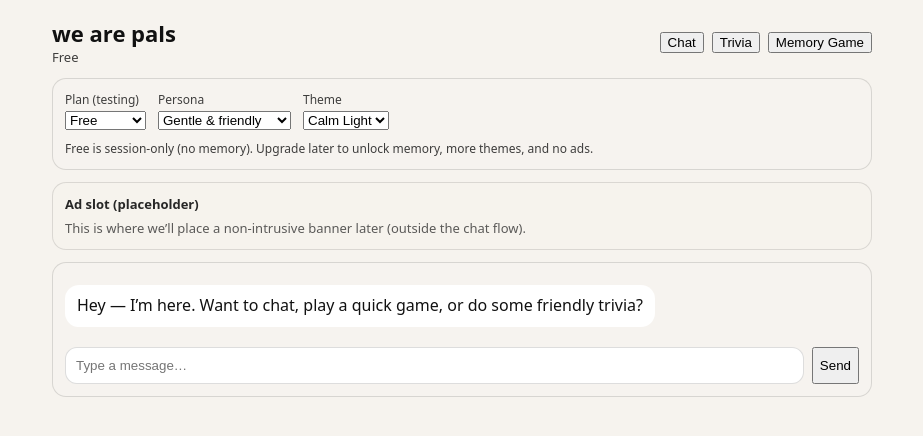
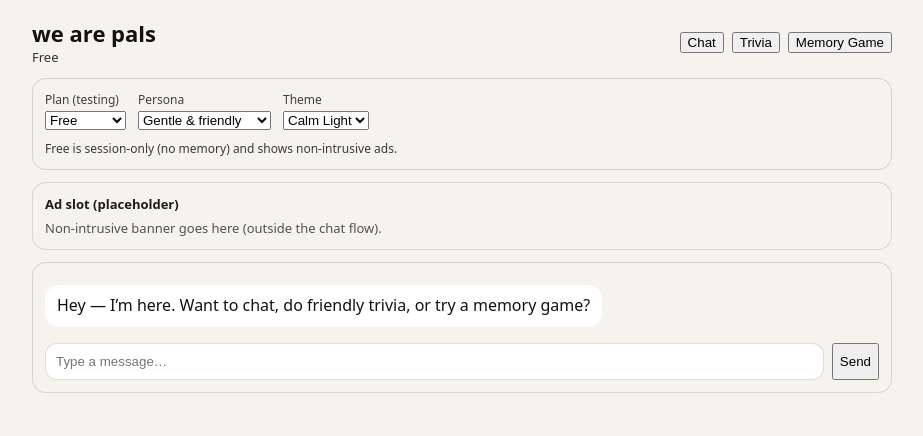
Before and after one commit to wearepalscontact-lang/we-are-pals, a Next.js app in the folder we-are-pals/: page / in a window 1280 px wide. Shown: the top 436 px of the page, without its empty margins (178-1101 px from the left). Built offline with nearby package versions, Linux system fonts and the light colour scheme.

Commit message:
Update page.tsx

```diff
--- a/we-are-pals/app/page.tsx
+++ b/we-are-pals/app/page.tsx
@@ -5,7 +5,6 @@ import { useEffect, useMemo, useRef, useState } from "react";
 type Role = "user" | "assistant";
 type Plan = "free" | "premium" | "super";
 type Mode = "chat" | "trivia" | "memory_game";
-
 type Msg = { role: Role; content: string };
 
 const PERSONAS = [
@@ -20,24 +19,33 @@ type ThemeId =
   | "calm_light"
   | "evening_calm"
   | "nature_soft"
+  | "high_contrast"
   | "warm_home"
-  | "high_contrast"
   | "starlight_calm"
   | "golden_hour";
 
-const THEMES: Record<ThemeId, { name: string; bg: string; fg: string; bubbleA: string; bubbleU: string }> = {
+const THEMES: Record<
+  ThemeId,
+  { name: string; bg: string; fg: string; bubbleA: string; bubbleU: string; sparkle?: boolean }
+> = {
   calm_light: { name: "Calm Light", bg: "#f6f3ee", fg: "#111111", bubbleA: "#ffffff", bubbleU: "#e9e3db" },
   evening_calm: { name: "Evening Calm 🌙", bg: "#0d1320", fg: "#f4f6ff", bubbleA: "#1b263a", bubbleU: "#2a3a55" },
   nature_soft: { name: "Nature Soft 🌿", bg: "#0f1f17", fg: "#f2fff7", bubbleA: "#173325", bubbleU: "#244a36" },
+  high_contrast: { name: "High Contrast ♿", bg: "#000000", fg: "#ffffff", bubbleA: "#121212", bubbleU: "#2a2a2a" },
+
   warm_home: { name: "Warm Home ☕", bg: "#1b1410", fg: "#fff6ee", bubbleA: "#2b1f18", bubbleU: "#3a2a20" },
-  high_contrast: { name: "High Contrast ♿", bg: "#000000", fg: "#ffffff", bubbleA: "#121212", bubbleU: "#2a2a2a" },
-  starlight_calm: { name: "Starlight Calm ✨", bg: "#0b0b19", fg: "#f6f3ff", bubbleA: "#151533", bubbleU: "#24245a" },
-  golden_hour: { name: "Golden Hour ✨", bg: "#1b1208", fg: "#fff3de", bubbleA: "#2a1a0d", bubbleU: "#3c270f" },
+
+  // Super Pal exclusives (sparkly vibe)
+  starlight_calm: { name: "Starlight Calm ✨", bg: "#0b0b19", fg: "#f6f3ff", bubbleA: "#151533", bubbleU: "#24245a", sparkle: true },
+  golden_hour: { name: "Golden Hour ✨", bg: "#1b1208", fg: "#fff3de", bubbleA: "#2a1a0d", bubbleU: "#3c270f", sparkle: true },
 };
 
 function themesForPlan(plan: Plan): ThemeId[] {
-  if (plan === "super") return ["calm_light", "evening_calm", "nature_soft", "warm_home", "high_contrast", "starlight_calm", "golden_hour"];
-  if (plan === "premium") return ["calm_light", "evening_calm", "nature_soft"];
+  // Your chosen policy:
+  // - Premium also gets themes (incl. accessibility)
+  // - Super gets all + exclusives
+  if (plan === "super") return ["calm_light", "evening_calm", "nature_soft", "high_contrast", "warm_home", "starlight_calm", "golden_hour"];
+  if (plan === "premium") return ["calm_light", "evening_calm", "nature_soft", "high_contrast"];
   return ["calm_light"];
 }
 
@@ -46,33 +54,51 @@ function shouldSuggestTheme(plan: Plan, allow: boolean, last: number) {
   if (!allow) return false;
   const now = Date.now();
   const days = (now - last) / (1000 * 60 * 60 * 24);
-  return days >= 7; // suggest at most weekly
+  return days >= 7; // at most weekly
+}
+
+function sparkleBackground(baseBg: string) {
+  // Lightweight "sparkle" effect with gradients (no images).
+  // Safe for web and will be easy to emulate on mobile later.
+  return `
+    radial-gradient(800px 300px at 20% 10%, rgba(255,255,255,0.08), transparent 60%),
+    radial-gradient(700px 260px at 80% 20%, rgba(255,230,180,0.06), transparent 60%),
+    radial-gradient(900px 340px at 40% 90%, rgba(180,180,255,0.05), transparent 60%),
+    ${baseBg}
+  `;
 }
 
 export default function Home() {
-  // Plan is a TESTING toggle for now (until Stripe + accounts).
+  // NOTE: Plan is still a TESTING toggle until Stripe/auth is added.
   const [plan, setPlan] = useState<Plan>("free");
   const [persona, setPersona] = useState<(typeof PERSONAS)[number]>("Gentle & friendly");
   const [theme, setTheme] = useState<ThemeId>("calm_light");
+
   const [allowThemeSuggestions, setAllowThemeSuggestions] = useState(true);
   const [lastThemeSuggestionAt, setLastThemeSuggestionAt] = useState(0);
+  const [suggestedTheme, setSuggestedTheme] = useState<ThemeId | null>(null);
 
   const [mode, setMode] = useState<Mode>("chat");
   const [gameState, setGameState] = useState<any>(null);
 
   const [messages, setMessages] = useState<Msg[]>([
-    { role: "assistant", content: "Hey — I’m here. Want to chat, play a quick game, or do some friendly trivia?" },
+    { role: "assistant", content: "Hey — I’m here. Want to chat, do friendly trivia, or try a memory game?" },
   ]);
+
   const [input, setInput] = useState("");
   const [loading, setLoading] = useState(false);
 
-  // Memory summary only used for Premium/Super
+  // Memory summary only for Premium/Super
   const [summary, setSummary] = useState("");
 
-  // Cooldown
+  // Memory game flash panel (so answers aren't visible in chat)
+  const [flashItems, setFlashItems] = useState<string[] | null>(null);
+  const flashTimer = useRef<number | null>(null);
+
+  // Cooldown: 1 message per 3 seconds
   const lastSendRef = useRef<number>(0);
 
-  // Load saved settings (localStorage)
+  // Load saved settings
   useEffect(() => {
     const savedPlan = (localStorage.getItem("wap_plan") as Plan) || "free";
     const savedPersona = localStorage.getItem("wap_persona") || "Gentle & friendly";
@@ -98,7 +124,7 @@ export default function Home() {
     localStorage.setItem("wap_lastThemeSuggestionAt", String(lastThemeSuggestionAt));
   }, [plan, persona, theme, allowThemeSuggestions, lastThemeSuggestionAt]);
 
-  // Persist summary (only keep if plan allows)
+  // Persist summary only when plan allows
   useEffect(() => {
     if (plan === "free") {
       localStorage.removeItem("wap_summary");
@@ -108,38 +134,59 @@ export default function Home() {
     localStorage.setItem("wap_summary", summary);
   }, [plan, summary]);
 
+  const availableThemes = useMemo(() => themesForPlan(plan), [plan]);
   const themeObj = THEMES[theme];
-  const availableThemes = useMemo(() => themesForPlan(plan), [plan]);
 
-  // Gentle theme suggestion (time-based)
+  // If user downgrades, ensure theme is allowed
+  useEffect(() => {
+    if (!availableThemes.includes(theme)) {
+      setTheme(availableThemes[0]);
+    }
+    // eslint-disable-next-line react-hooks/exhaustive-deps
+  }, [plan]);
+
+  // Theme suggestion logic (banner)
   useEffect(() => {
     if (!shouldSuggestTheme(plan, allowThemeSuggestions, lastThemeSuggestionAt)) return;
+    if (suggestedTheme) return; // don't stack
 
     const hour = new Date().getHours();
     let suggested: ThemeId | null = null;
 
-    if (plan === "super" && hour >= 19) suggested = "starlight_calm";
-    else if (hour >= 19) suggested = "evening_calm";
-    else if (hour >= 6 && hour <= 11) suggested = "calm_light";
-    else if (plan !== "free") suggested = "nature_soft";
+    if (hour >= 19) {
+      suggested = plan === "super" ? "starlight_calm" : "evening_calm";
+    } else if (hour >= 6 && hour <= 11) {
+      suggested = "calm_light";
+    } else {
+      suggested = "nature_soft";
+    }
 
     if (suggested && suggested !== theme && availableThemes.includes(suggested)) {
-      setMessages((m) => [
-        ...m,
-        {
-          role: "assistant",
-          content: `Want to switch to **${THEMES[suggested].name}** for a calmer look? (You can always change it back in Settings.)`,
-        },
-      ]);
+      setSuggestedTheme(suggested);
       setLastThemeSuggestionAt(Date.now());
     }
     // eslint-disable-next-line react-hooks/exhaustive-deps
   }, [plan, allowThemeSuggestions, availableThemes]);
 
+  function setGame(newMode: Mode) {
+    setMode(newMode);
+    setGameState(null);
+    setFlashItems(null);
+
+    const intro =
+      newMode === "chat"
+        ? "Alright — normal chat it is 😊"
+        : newMode === "trivia"
+        ? "Okay! Friendly trivia time. Type “start” to begin."
+        : "Okay! Memory game time. Type “start” to begin (and tell me easy/medium/hard if you want).";
+
+    setMessages((m) => [...m, { role: "assistant", content: intro }]);
+  }
+
   async function sendMessage() {
     if (!input.trim() || loading) return;
 
-    // Cooldown: 1 message every 3 seconds
+    // Cooldown
     const now = Date.now();
     if (now - lastSendRef.current < 3000) {
       setMessages((m) => [...m, { role: "assistant", content: "Let’s go a tiny bit slower 😊 (Try again in a couple seconds.)" }]);
@@ -169,10 +216,49 @@ export default function Home() {
       });
 
       const data = await res.json();
-      setMessages((m) => [...m, { role: "assistant", content: data.reply || "Try again?" }]);
 
+      // Memory game "flash" round support
+      if (mode === "memory_game" && data?.game?.phase === "show" && Array.isArray(data.game.items)) {
+        // Store expected in state (so the model can adapt next message)
+        setGameState({ ...data.game });
+
+        // Show flash items briefly OUTSIDE chat
+        setFlashItems(data.game.items);
+
+        const difficulty = String(data.game.difficulty || "easy");
+        const seconds = difficulty === "hard" ? 6 : difficulty === "medium" ? 8 : 10;
+
+        // Short friendly line (optional)
+        if (data.reply) setMessages((m) => [...m, { role: "assistant", content: data.reply }]);
+
+        if (flashTimer.current) window.clearTimeout(flashTimer.current);
+        flashTimer.current = window.setTimeout(() => {
+          setFlashItems(null);
+          if (data.game.question) {
+            setMessages((m) => [...m, { role: "assistant", content: String(data.game.question) }]);
+          } else {
+            setMessages((m) => [...m, { role: "assistant", content: "Okay — what do you remember?" }]);
+          }
+        }, seconds * 1000);
+
+        // Summary updates (premium+)
+        if (plan !== "free" && typeof data.summary === "string") setSummary(data.summary);
+
+        setLoading(false);
+        return;
+      }
+
+      // Normal flow
+      setMessages((m) => [...m, { role: "assistant", content: data?.reply || "Try again?" }]);
+
+      // Update summary (premium+)
       if (plan !== "free" && typeof data.summary === "string") {
         setSummary(data.summary);
+      }
+
+      // Update gameState for memory game (to help difficulty adapt)
+      if (mode === "memory_game") {
+        setGameState((prev: any) => ({ ...(prev || {}), lastUser: userMessage }));
       }
     } catch {
       setMessages((m) => [...m, { role: "assistant", content: "I had a connection hiccup — want to try again?" }]);
@@ -181,36 +267,42 @@ export default function Home() {
     }
   }
 
-  function setGame(newMode: Mode) {
-    setMode(newMode);
-    setGameState(null);
-    const intro =
-      newMode === "chat"
-        ? "Alright — normal chat it is 😊"
-        : newMode === "trivia"
-        ? "Okay! Friendly trivia time. Say “start” when you’re ready."
-        : "Okay! Memory game time. Say “start” when you’re ready.";
-    setMessages((m) => [...m, { role: "assistant", content: intro }]);
-  }
+  // Ads placeholder (safe placement, not inside chat)
+  const showAds = plan === "free";
 
-  // Ads placeholder: replace later with AdSense component
-  const showAds = plan === "free";
+  const mainBackground = useMemo(() => {
+    if (themeObj.sparkle) {
+      // Use gradients + base colour
+      return sparkleBackground(themeObj.bg);
+    }
+    return themeObj.bg;
+  }, [themeObj]);
 
   return (
     <main
       style={{
         minHeight: "100vh",
-        background: themeObj.bg,
+        background: mainBackground,
         color: themeObj.fg,
         fontFamily: "system-ui",
         padding: 18,
       }}
     >
-      <div style={{ maxWidth: 820, margin: "0 auto" }}>
-        <header style={{ display: "flex", justifyContent: "space-between", gap: 12, alignItems: "center", marginBottom: 12 }}>
+      <div style={{ maxWidth: 860, margin: "0 auto" }}>
+        <header
+          style={{
+            display: "flex",
+            justifyContent: "space-between",
+            gap: 12,
+            alignItems: "center",
+            marginBottom: 12,
+          }}
+        >
           <div>
-            <div style={{ fontSize: 22, fontWeight: 700 }}>we are pals</div>
-            <div style={{ opacity: 0.8, fontSize: 13 }}>
+            <div style={{ fontSize: 22, fontWeight: 800 }}>
+              we are pals {plan === "super" ? "✨" : ""}
+            </div>
+            <div style={{ opacity: 0.85, fontSize: 13 }}>
               {plan === "super" ? "You’re chatting as a Super Pal ✨" : plan === "premium" ? "Premium Pal" : "Free"}
             </div>
           </div>
@@ -222,7 +314,7 @@ export default function Home() {
           </div>
         </header>
 
-        {/* Settings (simple inline panel for now) */}
+        {/* Settings panel (simple for now; later becomes proper Settings screen) */}
         <section
           style={{
             border: `1px solid ${themeObj.fg}22`,
@@ -255,10 +347,7 @@ export default function Home() {
 
             <label>
               <div style={{ fontSize: 12, opacity: 0.8 }}>Theme</div>
-              <select
-                value={theme}
-                onChange={(e) => setTheme(e.target.value as ThemeId)}
-              >
+              <select value={theme} onChange={(e) => setTheme(e.target.value as ThemeId)}>
                 {availableThemes.map((t) => (
                   <option key={t} value={t}>
                     {THEMES[t].name}
@@ -287,18 +376,16 @@ export default function Home() {
             )}
           </div>
 
-          {plan === "free" ? (
-            <div style={{ marginTop: 10, fontSize: 12, opacity: 0.8 }}>
-              Free is session-only (no memory). Upgrade later to unlock memory, more themes, and no ads.
-            </div>
-          ) : (
-            <div style={{ marginTop: 10, fontSize: 12, opacity: 0.8 }}>
-              Memory is on (summary-based). It stays gentle and short.
-            </div>
-          )}
+          <div style={{ marginTop: 10, fontSize: 12, opacity: 0.82 }}>
+            {plan === "free"
+              ? "Free is session-only (no memory) and shows non-intrusive ads."
+              : plan === "premium"
+              ? "Premium keeps a short memory summary, removes ads, and unlocks more themes."
+              : "Super Pal unlocks sparkly exclusive themes ✨ and deeper personalisation."}
+          </div>
         </section>
 
-        {/* Ads (safe placement, never inside chat bubbles) */}
+        {/* Ads (placeholder) */}
         {showAds && (
           <section
             style={{
@@ -308,17 +395,17 @@ export default function Home() {
               marginBottom: 12,
               background: `${themeObj.bubbleU}10`,
               fontSize: 13,
-              opacity: 0.9,
+              opacity: 0.95,
             }}
           >
             <strong>Ad slot (placeholder)</strong>
             <div style={{ marginTop: 6, opacity: 0.75 }}>
-              This is where we’ll place a non-intrusive banner later (outside the chat flow).
+              Non-intrusive banner goes here (outside the chat flow).
             </div>
           </section>
         )}
 
-        {/* Chat */}
+        {/* Chat container */}
         <section
           style={{
             border: `1px solid ${themeObj.fg}22`,
@@ -327,6 +414,38 @@ export default function Home() {
             background: `${themeObj.bubbleA}12`,
           }}
         >
+          {/* Memory flash panel */}
+          {flashItems && (
+            <div
+              style={{
+                padding: 12,
+                borderRadius: 14,
+                marginBottom: 10,
+                border: `1px solid ${themeObj.fg}22`,
+                background: `${themeObj.bubbleU}18`,
+              }}
+            >
+              <div style={{ fontWeight: 800, marginBottom: 6 }}>Quick look — remember these:</div>
+              <div style={{ display: "flex", flexWrap: "wrap", gap: 8 }}>
+                {flashItems.map((it, idx) => (
+                  <span
+                    key={idx}
+                    style={{
+                      padding: "6px 10px",
+                      borderRadius: 999,
+                      background: themeObj.bubbleA,
+                      color: themeObj.fg,
+                    }}
+                  >
+                    {it}
+                  </span>
+                ))}
+              </div>
+              <div style={{ marginTop: 8, fontSize: 12, opacity: 0.8 }}>(This will disappear in a few seconds.)</div>
+            </div>
+          )}
+
+          {/* Messages */}
           <div style={{ maxHeight: 520, overflowY: "auto", paddingRight: 4 }}>
             {messages.map((m, i) => {
               const isUser = m.role === "user";
@@ -351,12 +470,62 @@ export default function Home() {
             })}
           </div>
 
-          <div style={{ display: "flex", gap: 8, marginTop: 10 }}>
+          {/* Theme suggestion banner (placed just above input, as requested) */}
+          {suggestedTheme && (
+            <div
+              style={{
+                marginTop: 10,
+                marginBottom: 8,
+                padding: "10px 12px",
+                borderRadius: 12,
+                border: `1px solid ${themeObj.fg}22`,
+                background: `${themeObj.bubbleA}18`,
+                display: "flex",
+                gap: 10,
+                alignItems: "center",
+                justifyContent: "space-between",
+                flexWrap: "wrap",
+                fontSize: 13,
+              }}
+            >
+              <div>
+                Want to switch to <strong>{THEMES[suggestedTheme].name}</strong>?
+              </div>
+              <div style={{ display: "flex", gap: 8 }}>
+                <button
+                  onClick={() => {
+                    setTheme(suggestedTheme);
+                    setSuggestedTheme(null);
+                  }}
+                >
+                  Try it
+                </button>
+                <button onClick={() => setSuggestedTheme(null)}>Not now</button>
+                <button
+                  onClick={() => {
+                    setAllowThemeSuggestions(false);
+                    setSuggestedTheme(null);
+                  }}
+                >
+                  Don’t suggest
+                </button>
+              </div>
+            </div>
+          )}
+
+          {/* Input row */}
+          <div style={{ display: "flex", gap: 8, marginTop: 6 }}>
             <input
               value={input}
               onChange={(e) => setInput(e.target.value)}
               onKeyDown={(e) => e.key === "Enter" && sendMessage()}
-              placeholder={mode === "chat" ? "Type a message…" : mode === "trivia" ? "Type your answer (A/B/C) or “start”…" : "Type “start” or your answer…"}
+              placeholder={
+                mode === "chat"
+                  ? "Type a message…"
+                  : mode === "trivia"
+                  ? "Type “start” or answer A/B/C…"
+                  : "Type “start” (or easy/medium/hard) or your answer…"
+              }
               style={{
                 flex: 1,
                 padding: 10,
@@ -372,7 +541,7 @@ export default function Home() {
         </section>
 
         <footer style={{ marginTop: 12, fontSize: 12, opacity: 0.75 }}>
-          {plan === "super" && "Super Pal includes exclusive themes ✨ and deeper personalisation."}
+          {plan === "super" ? "Super Pal ✨ — sparkly themes and deeper personalisation." : ""}
         </footer>
       </div>
     </main>
```
